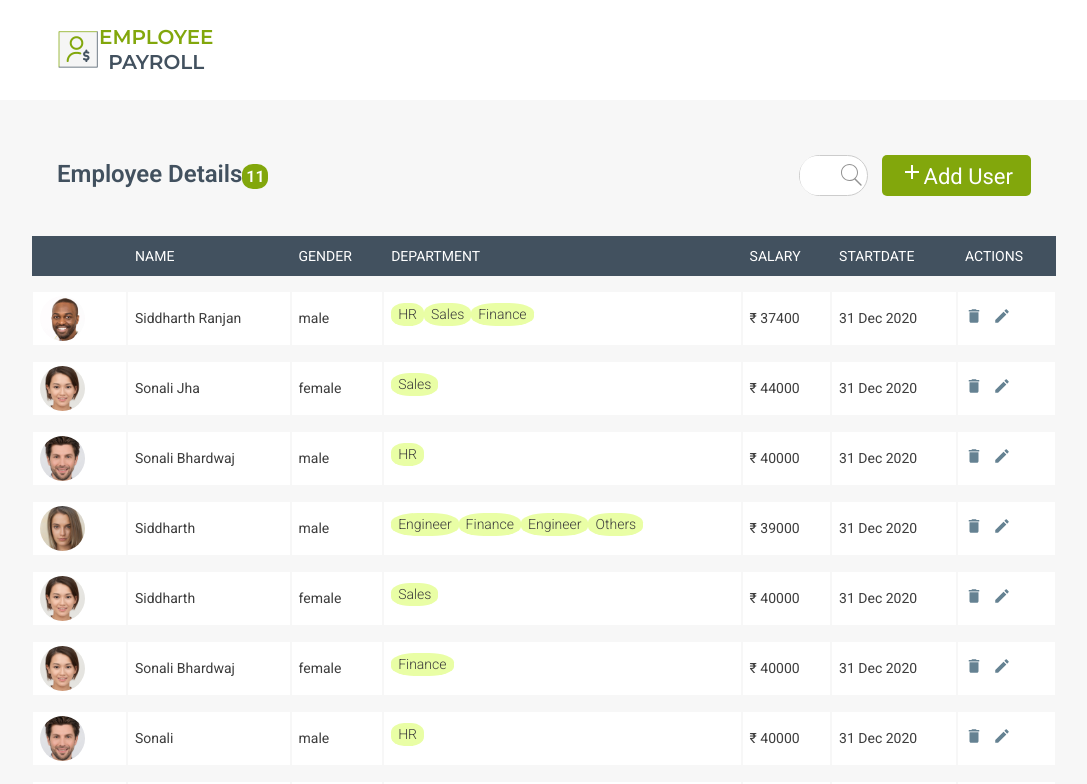
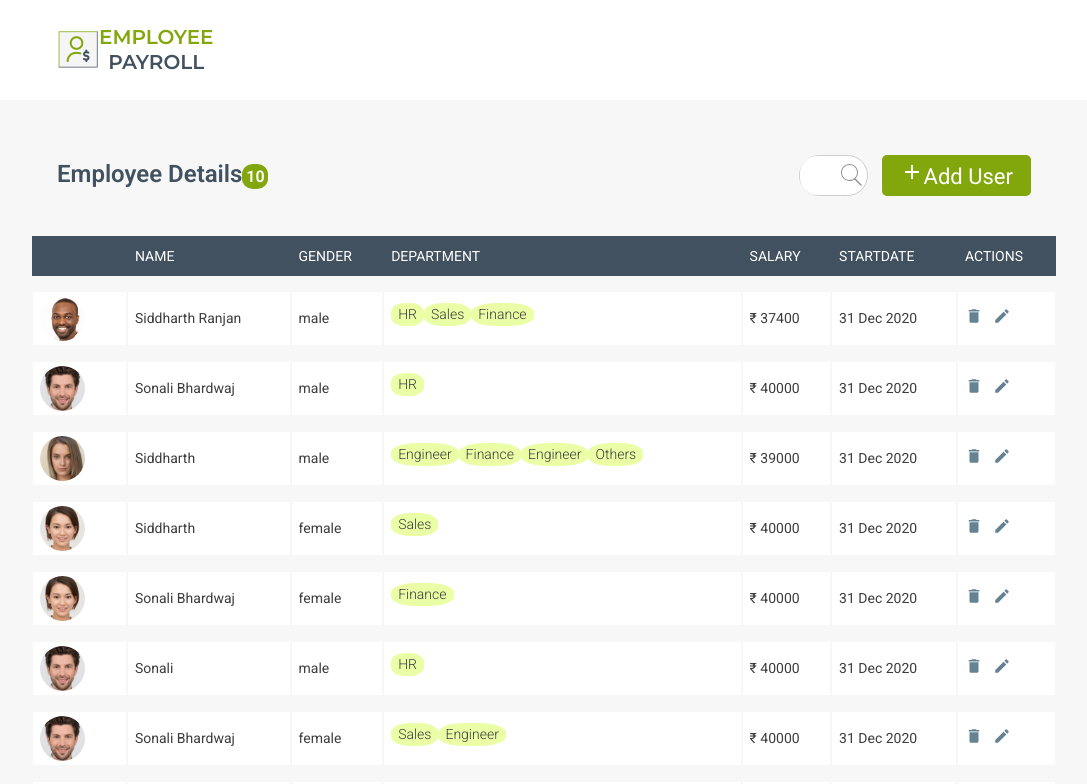
Before and after one commit to Sonali-25/Employee_Payroll_React, a React (Create React App) app: page /home in a window 1280 px wide. Shown: the top 784 px of the page, without its empty margins (96-1183 px from the left). Built offline with nearby package versions, Linux system fonts and the light colour scheme; data requests are answered from the project's data file.

Commit message:
Ability to Remove Employee From Payroll Service

```diff
--- a/server/db.json
+++ b/server/db.json
@@ -11,17 +11,6 @@
         "Finance"
       ],
       "salary": "37400",
-      "startDate": "2020-12-31T18:30:00.000Z"
-    },
-    {
-      "id": 7,
-      "name": "Sonali Jha",
-      "profilePicture": "../../assets/profile-images/Ellipse -4.png",
-      "gender": "female",
-      "departments": [
-        "Sales"
-      ],
-      "salary": "44000",
       "startDate": "2020-12-31T18:30:00.000Z"
     },
     {
--- a/src/components/employee-display/display.jsx
+++ b/src/components/employee-display/display.jsx
@@ -8,14 +8,28 @@ import profile3 from '../../assets/profile-images/Ellipse -5.png';
 import profile4 from '../../assets/profile-images/Ellipse -7.png';
 import profile5 from '../../assets/profile-images/Ellipse -2.png';
 import profile6 from '../../assets/profile-images/Ellipse -1.png';
-import {withRouter} from 'react-router-dom';
+import { withRouter } from 'react-router-dom';
 import UtilityService from '../../services/utility-service';
+import EmployeeService from '../../services/employee-service';
 
 
 const Display = (props) => {
 
     const edit = (id) => {
         props.history.push(`/payroll-form/${id}`);
+    }
+    const remove = (id) => {
+        var deleteChoice = window.confirm("Employee will be deleted permanently!!!\nDo you wish to continue ?");
+        if (deleteChoice) {
+            new EmployeeService().deleteEmployee(id)
+                .then(responseText => {
+                    alert("Employee deleted successfully!!!");
+                    window.location.reload();
+                }).catch(error => {
+                    alert("Error occurred while deleting the Employee!!!");
+                    console("Delete Error : " + JSON.stringify(error));
+                })
+        }
     }
     return (
         <table id="display" className="table">
@@ -48,26 +62,24 @@ const Display = (props) => {
         </table>
     )
 }
-const remove = (id) => {
-}
 const profiles = ["../../assets/profile-images/Ellipse -3.png", "../../assets/profile-images/Ellipse -4.png",
     "../../assets/profile-images/Ellipse -5.png", "../../assets/profile-images/Ellipse -7.png",
     "../../assets/profile-images/Ellipse -2.png", "../../assets/profile-images/Ellipse -1.png"];
 const handleProfilePicture = (profilePicturePath) => {
     let index;
-  for( let i = 0; i < profiles.length; i++) {
-    if(profiles[i] === profilePicturePath) {
+    for (let i = 0; i < profiles.length; i++) {
+        if (profiles[i] === profilePicturePath) {
             index = i;
         }
     }
-  switch(index) {
-    case 0 : return profile1;
-    case 1 : return profile2;
-    case 2 : return profile3;
-    case 3 : return profile4;
-    case 4 : return profile5;
-    case 5 : return profile6;
-    default : return null;
+    switch (index) {
+        case 0: return profile1;
+        case 1: return profile2;
+        case 2: return profile3;
+        case 3: return profile4;
+        case 4: return profile5;
+        case 5: return profile6;
+        default: return null;
 
     }
 }
--- a/src/services/axios-service.js
+++ b/src/services/axios-service.js
@@ -7,6 +7,9 @@ class AxiosService {
   putService(url = '', payload = null, tokenRequired = false, httpOptions = null) {
     return axios.put(url, payload, tokenRequired && httpOptions);
   }
+  deleteService(url = '', tokenRequired = false, httpOptions = null) {
+    return axios.delete(url, tokenRequired && httpOptions);
+  }
   getService(url = '', tokenRequired = false, httpOptions = null) {
     return axios.get(url, tokenRequired && httpOptions);
   }
--- a/src/services/employee-service.js
+++ b/src/services/employee-service.js
@@ -16,4 +16,7 @@ export default class EmployeeService {
   updateEmployee(data) {
     return AxiosService.putService(`${URL}employee-payroll/${data.id}`, data);
   }
+  deleteEmployee(id) {
+    return AxiosService.deleteService(`${URL}employee-payroll/${id}`);
+  }
 }
```
Lines whose indentation alone changed are shown as unchanged.
